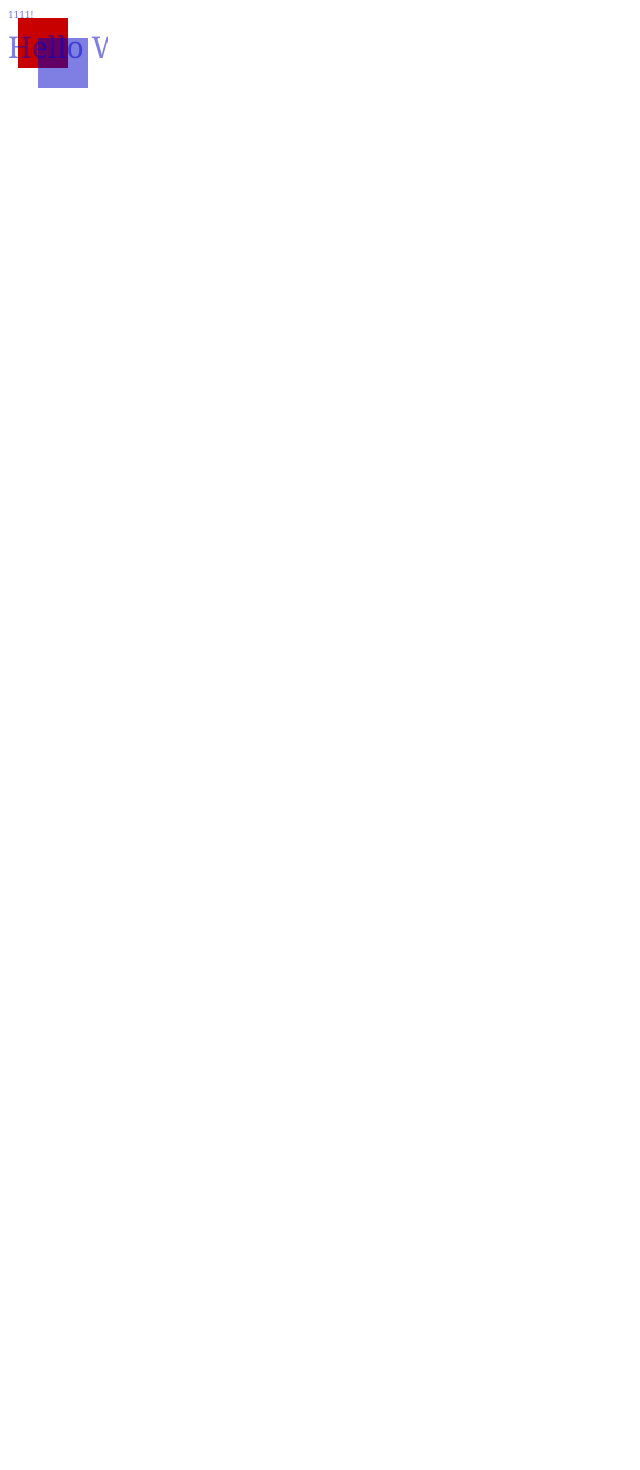
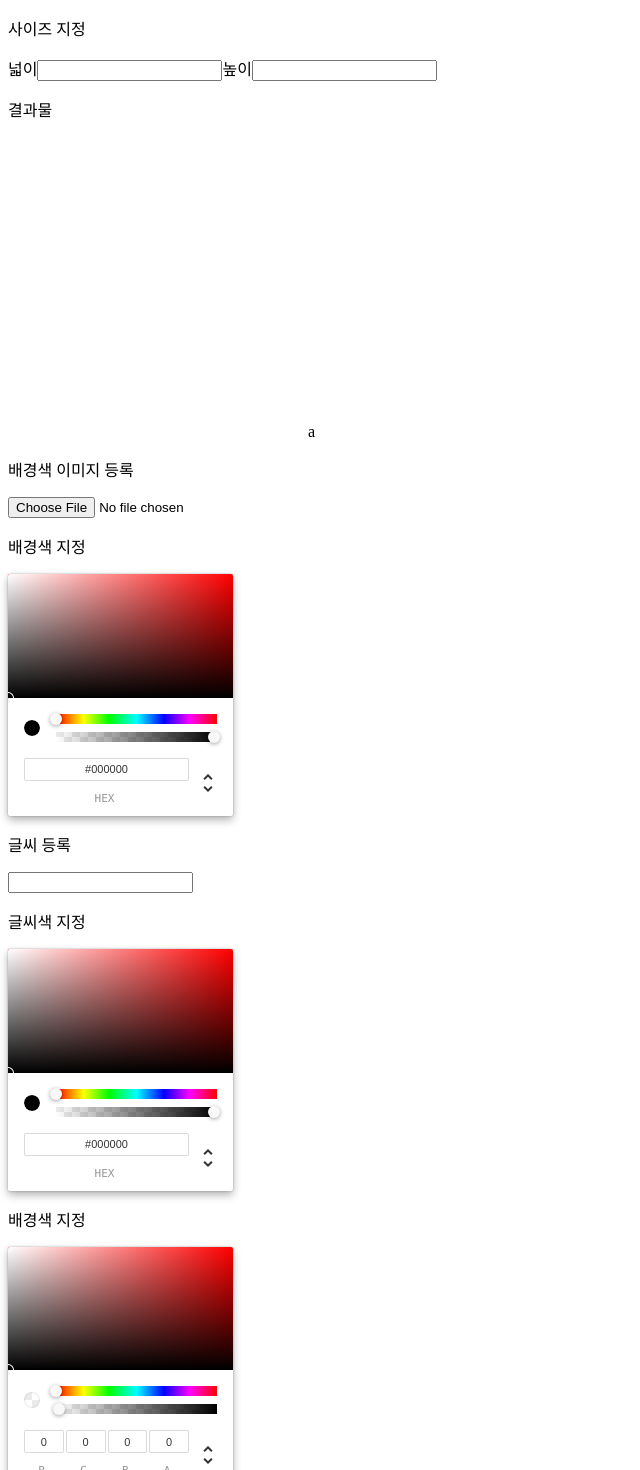
Before and after one commit to kimhaein/youtube-tumbnail-maker, a React (Create React App) app: page / in a window 1280 px wide. Shown: the top 1470 px of the page, without its empty margins (0-640 px from the left). Before the commit the page ends 800 px from the top, so only its background shows below. Built offline with nearby package versions, Linux system fonts and the light colour scheme.

Commit message:
canvas 기능 구현

```diff
--- a/package.json
+++ b/package.json
@@ -8,6 +8,7 @@
     "@types/react": "16.8.22",
     "@types/react-dom": "16.8.4",
     "react": "^16.8.6",
+    "react-color": "^2.17.3",
     "react-dom": "^16.8.6",
     "react-scripts": "3.0.1",
     "typescript": "3.5.2"
--- a/src/containers/BannerMaker.tsx
+++ b/src/containers/BannerMaker.tsx
@@ -1,36 +1,204 @@
 import React, { Component } from "react";
+import { ChromePicker } from "react-color";
+import { relative } from "path";
 
 interface IProps {}
-export class BannerMaker extends Component<IProps, {}> {
-  private canvas: React.RefObject<HTMLCanvasElement>;
-  constructor(props: IProps) {
-    super(props);
-    this.canvas = React.createRef();
-  }
+interface IState {
+  [key: string]: any;
+  bgColor: object;
+  bgImg: string;
+  fontColor: object;
+  text: string;
+  fontBgColor: object;
+  positionX: number;
+  positionY: number;
+}
+export class BannerMaker extends Component<{}, IState> {
+  private canvasRef: React.RefObject<HTMLCanvasElement> = React.createRef();
+
+  state: IState = {
+    width: 300,
+    height: 300,
+    bgColor: { r: 0, g: 0, b: 0, a: 1 },
+    bgImg: "",
+    fontColor: { r: 0, g: 0, b: 0, a: 1 },
+    text: "",
+    fontBgColor: { r: 0, g: 0, b: 0, a: 0 },
+    positionX: 0,
+    positionY: 0
+  };
+
   componentDidMount() {
-    const canvas = this.canvas.current || null;
+    const canvas = this.canvasRef.current;
     if (!!canvas) {
       const ctx = canvas.getContext("2d");
       if (!!ctx) {
-        ctx.fillStyle = "rgb(200, 0, 0)";
-        ctx.fillRect(10, 10, 50, 50);
-
-        ctx.fillStyle = "rgba(0, 0, 200, 0.5)";
-        ctx.fillRect(30, 30, 50, 50);
-
-        ctx.font = "30px Georgia";
-        ctx.fillText("Hello World!", 0, 50);
-        ctx.font = "10px Georgia";
-        ctx.fillText("1111!", 0, 10);
+        canvas.width = this.state.width;
+        canvas.height = this.state.height;
       }
     }
   }
+
+  /**
+   * 글씨 설정
+   * @param target : event target
+   */
+  setText = ({ target }) => {
+    const canvas = this.canvasRef.current;
+    const ctx = canvas.getContext("2d");
+    ctx.font = "10px Georgia";
+    ctx.fillText(this.state.text, 0, 10);
+    this.setState({
+      text: target.value
+    });
+  };
+
+  /**
+   * 배너 배경색 변경
+   * @param rgb : color rgbcode
+   */
+  changeBgColor = ({ rgb }) => {
+    this.setState({
+      bgColor: rgb
+    });
+  };
+
+  /**
+   * 글씨색 변경
+   * @param rgb : color rgbcode
+   */
+  changeFontColor = ({ rgb }) => {
+    this.setState({
+      fontColor: rgb
+    });
+  };
+
+  /**
+   * 글씨 배경색 변경
+   * @param rgb : color rgbcode
+   */
+  changeFontBgColor = ({ rgb }) => {
+    this.setState({
+      fontBgColor: rgb
+    });
+  };
+
+  /**
+   * 배너 배경이미지 설정
+   * @param target : event target
+   */
+  randerBgImg = ({ target }) => {
+    const reader = new FileReader();
+    reader.onload = () => {
+      const img = new Image();
+      const canvas = this.canvasRef.current;
+      const ctx = canvas.getContext("2d");
+
+      img.onload = () => {
+        canvas.width = this.state.width;
+        canvas.height = this.state.height;
+        ctx.drawImage(img, 0, 0);
+      };
+
+      if (typeof reader.result === "string") {
+        img.src = reader.result;
+      } else {
+        img.src = reader.result.toString();
+      }
+    };
+    reader.readAsDataURL(target.files[0]);
+  };
+
+  /**
+   * 배너 크기 설정
+   * @param target : event target
+   */
+  changeSize = ({ target }) => {
+    this.setState({
+      [target.name]: Number(target.value)
+    });
+  };
+
+  /**
+   * 스티커 설정
+   * @param target : event target
+   */
+  setSticker = ({ target }) => {
+    // const img = new Image();
+    // const canvas = this.canvasRef.current;
+    // const ctx = canvas.getContext("2d");
+    // img.onload = () => {
+    //   canvas.width = this.state.width;
+    //   canvas.height = this.state.height;
+    //   ctx.drawImage(img, 0, 0);
+    // };
+    // img.src = target.result;
+  };
+
+  /**
+   * 이미지 다운로드
+   * @param target : event target
+   */
+  onDownLoad = ({ target }) => {
+    this.setState({
+      [target.name]: Number(target.value)
+    });
+  };
+
+  //글씨 넣기
+
+  getPosition = e => {
+    const canvas = this.canvasRef.current;
+    const ctx = canvas.getContext("2d");
+
+    const rect = e.target.getBoundingClientRect();
+    const x = e.clientX - rect.left;
+    const y = e.clientY - rect.top;
+    console.log(x, y);
+    this.setState(
+      {
+        positionX: x,
+        positionY: y
+      },
+      () => {
+        // console.log(2, this.state.positionX, this.state.positionY);
+        ctx.fillStyle = "rgba(0, 0, 200, 0.5)";
+        ctx.fillRect(this.state.positionX, this.state.positionY, 50, 50);
+      }
+    );
+  };
+  move = e => {
+    const rect = e.target.getBoundingClientRect();
+    const x = e.clientX - rect.left;
+    const y = e.clientY - rect.top;
+    console.log(x, y);
+  };
+
   render() {
     return (
       <React.Fragment>
-        <canvas ref={this.canvas} width={100} height={100}>
-          current stock price: $3.15 + 0.15
-        </canvas>
+        <div className="sizeControl">
+          <p>사이즈 지정</p>
+          <label>넓이</label>
+          <input type="number" name="width" onChange={this.changeSize} />
+          <label>높이</label>
+          <input type="number" name="height" onChange={this.changeSize} />
+        </div>
+        <p>결과물</p>
+        <div className="result" onMouseMove={this.move}>
+          <canvas ref={this.canvasRef} width={100} height={100} onClick={this.getPosition} />
+          <span className="tooltop">a</span>
+        </div>
+        <p>배경색 이미지 등록</p>
+        <input type="file" onChange={this.randerBgImg} />
+        <p>배경색 지정</p>
+        <ChromePicker color={this.state.bgColor} onChangeComplete={this.changeBgColor} />
+        <p>글씨 등록</p>
+        <input type="text" onChange={this.setText} />
+        <p>글씨색 지정</p>
+        <ChromePicker color={this.state.fontColor} onChangeComplete={this.changeFontColor} />
+        <p>배경색 지정</p>
+        <ChromePicker color={this.state.fontBgColor} onChangeComplete={this.changeFontBgColor} />
       </React.Fragment>
     );
   }
```
Also changed, not shown: 1 other file (tests, documents, lock files or other folders).
